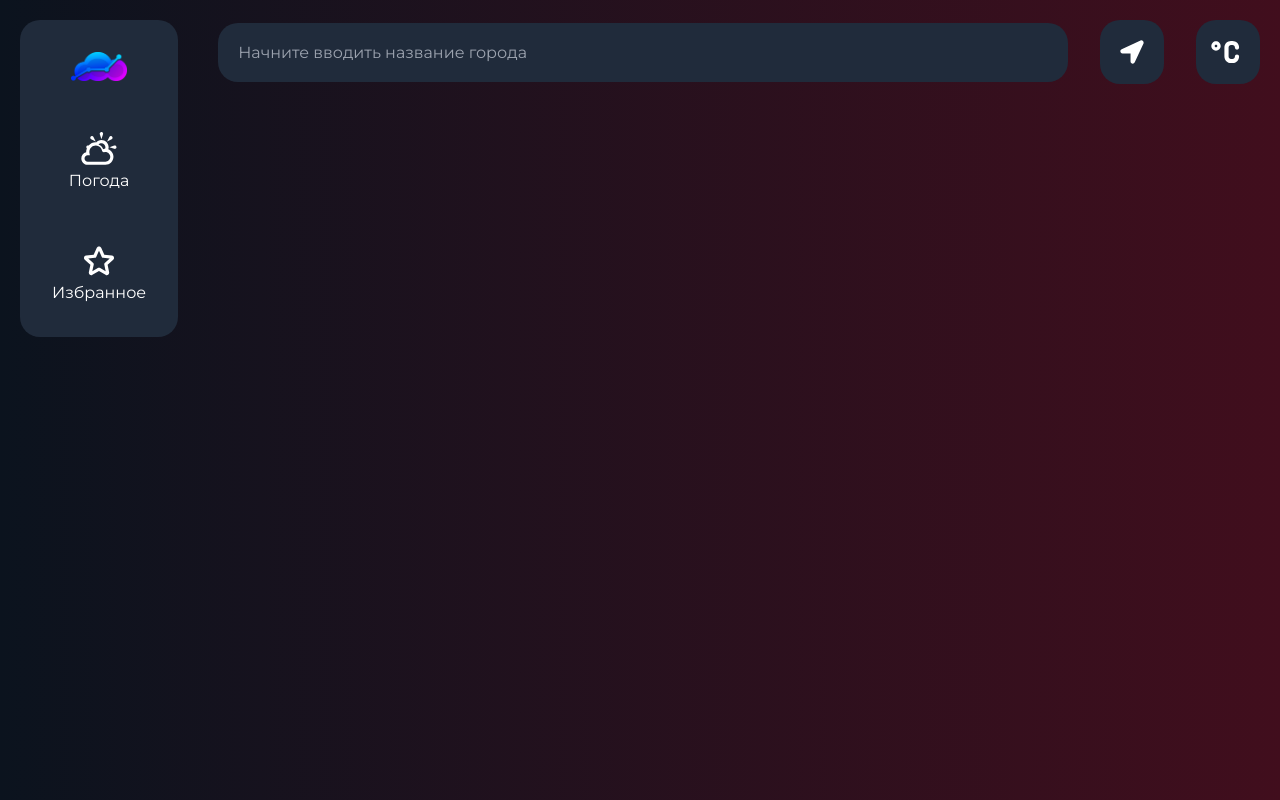
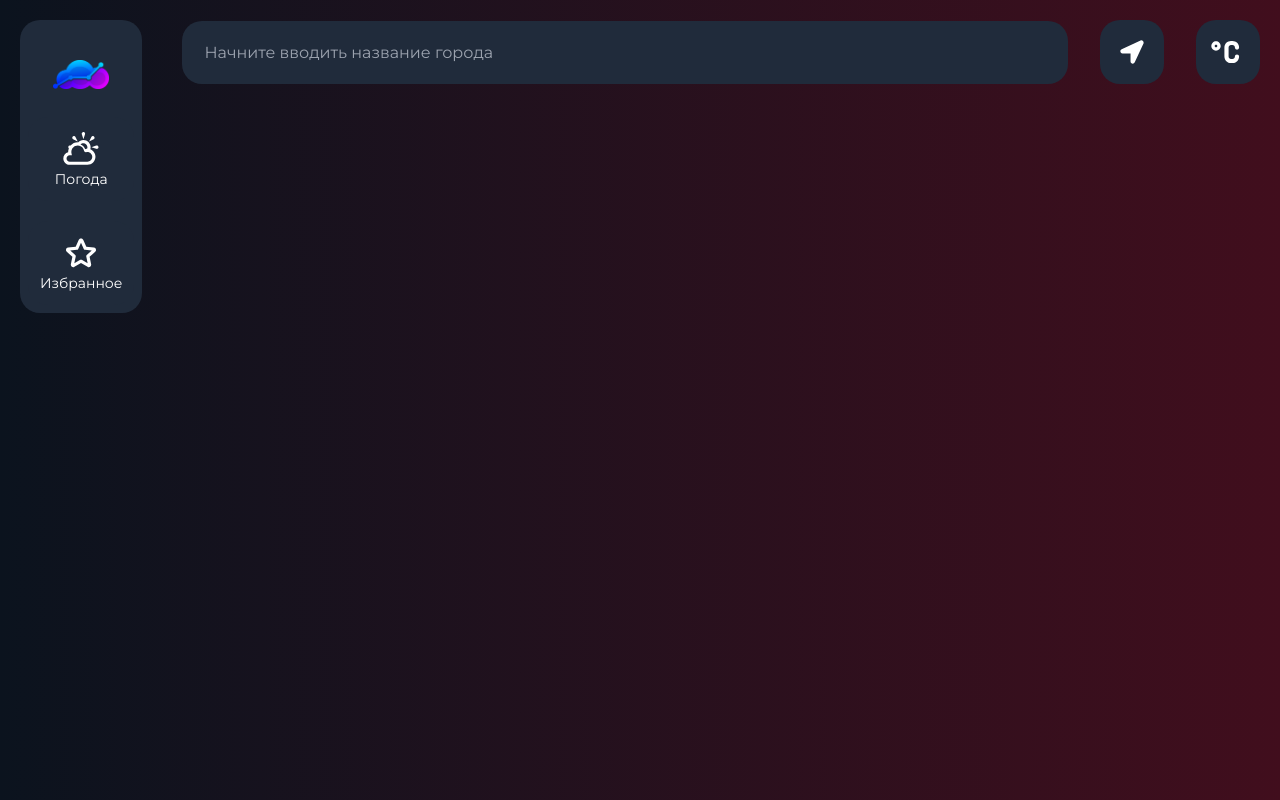
Before and after one commit to AlexFlowers505/weather-pulse, a React (Create React App) app: page / in a window 1280 px wide. Built offline with nearby package versions, Linux system fonts and the light colour scheme.

Commit message:
checkpoint

```diff
--- a/src/views/components/LogoMin.jsx
+++ b/src/views/components/LogoMin.jsx
@@ -4,7 +4,7 @@ import img from '../../assets/images/logos/weather-pulse-logo.png'
 const imgAttrs = {
     altText: 'Weather Pulse',
 }
-const className = "w-14"
+const className = "w-14 p-baseSM pb-2 box-content"
 
 export default function LogoMin() {
   return <img className={className} src={img} alt={imgAttrs.altText} />
--- a/src/views/components/NavLink.jsx
+++ b/src/views/components/NavLink.jsx
@@ -3,17 +3,21 @@ import React from 'react'
 const className = {
     link_TW: `
         flex
-        w-fit
         flex-col
         justify-start
         items-center
         gap-0
-        text-base
+        text-sm
         text-text
-        hover:text-primary
         transition-colors
         ease-in-out
         duration-200
+        bg-bgPrimary
+        p-3
+        w-full
+        rounded-base
+        hover:bg-hoverState
+        active:bg-activeState
     `,
     icon_TW: `
         w-10
--- a/src/views/components/Search.jsx
+++ b/src/views/components/Search.jsx
@@ -10,8 +10,20 @@ const className = {
     p-baseXS
     w-full
     h-full
+    text-text
     bg-bgPrimary
     rounded-base
+    hover:bg-hoverState
+    active:bg-activeState
+    border-solid
+    border-2
+    border-transparent
+    outline-none
+    focus:border-primary
+    focus:bg-bgPrimary
+    transition-colors
+    ease-in-out
+    duration-200
   `
 }
 const searchBarAttrs = {
--- a/src/views/components/SeparateSymbolBtn.jsx
+++ b/src/views/components/SeparateSymbolBtn.jsx
@@ -19,6 +19,11 @@ const className = `
     font-black
     text-2xl
     font-montserrat
+    hover:bg-hoverState
+    active:bg-activeState
+    transition-colors
+    ease-in-out
+    duration-200
 `
 export default function SeparateSymbolBtn(btnData) {
     const {contentType, content, extraStyles} = btnData
--- a/src/views/sections/Navbar.jsx
+++ b/src/views/sections/Navbar.jsx
@@ -10,10 +10,9 @@ const className = `
     flex-col
     justify-start
     items-center
-    gap-12
+    gap-5
     bg-bgPrimary
-    px-baseSM
-    py-baseSM
+    p-2
     rounded-base
 `
 
--- a/tailwind.config.js
+++ b/tailwind.config.js
@@ -10,7 +10,9 @@ module.exports = {
         bgPrimary: '#202B3B',
         primary: '#0095FF',
         text: '#FFFFFF',
-        textInactive: '#637590'
+        textInactive: '#637590',
+        hoverState: '#243E63',
+        activeState: '#0E213C',
       },
       fontFamily: {
         montserrat: ['Montserrat', 'sans-serif'],
```
